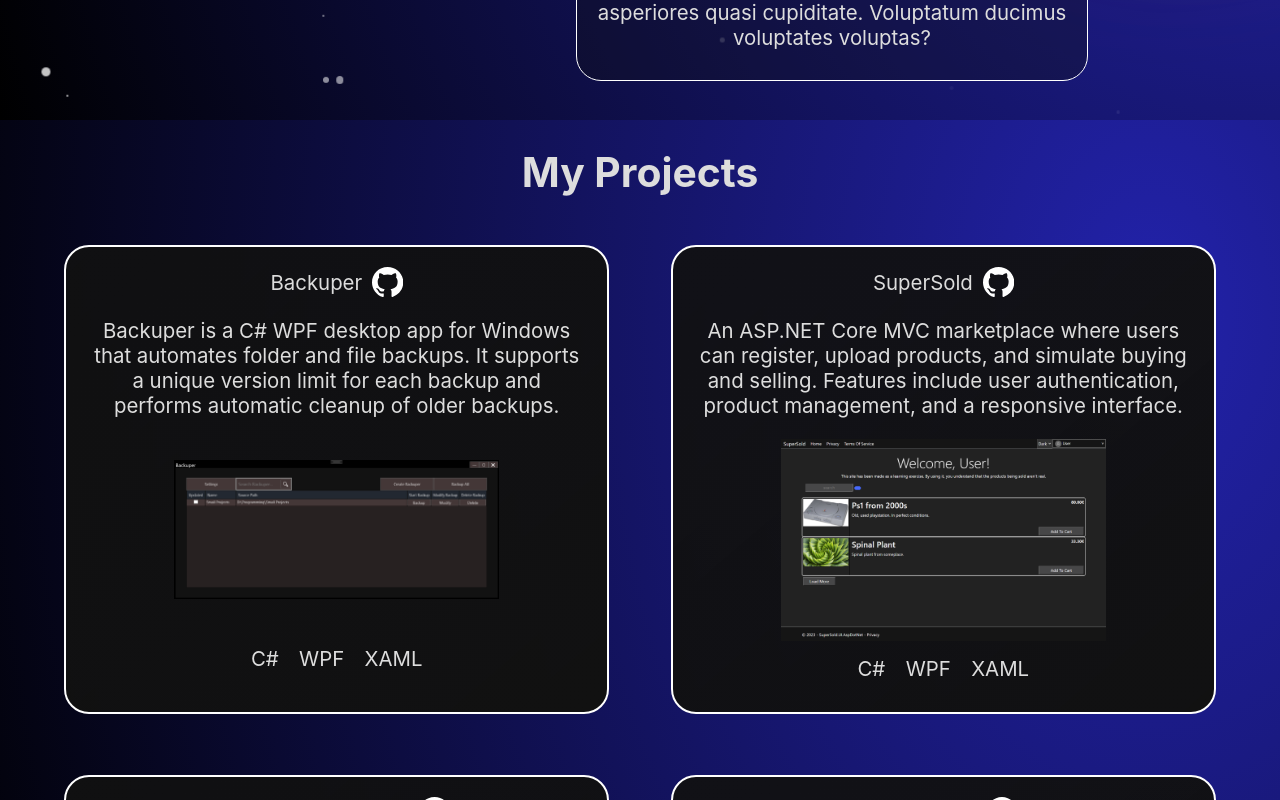
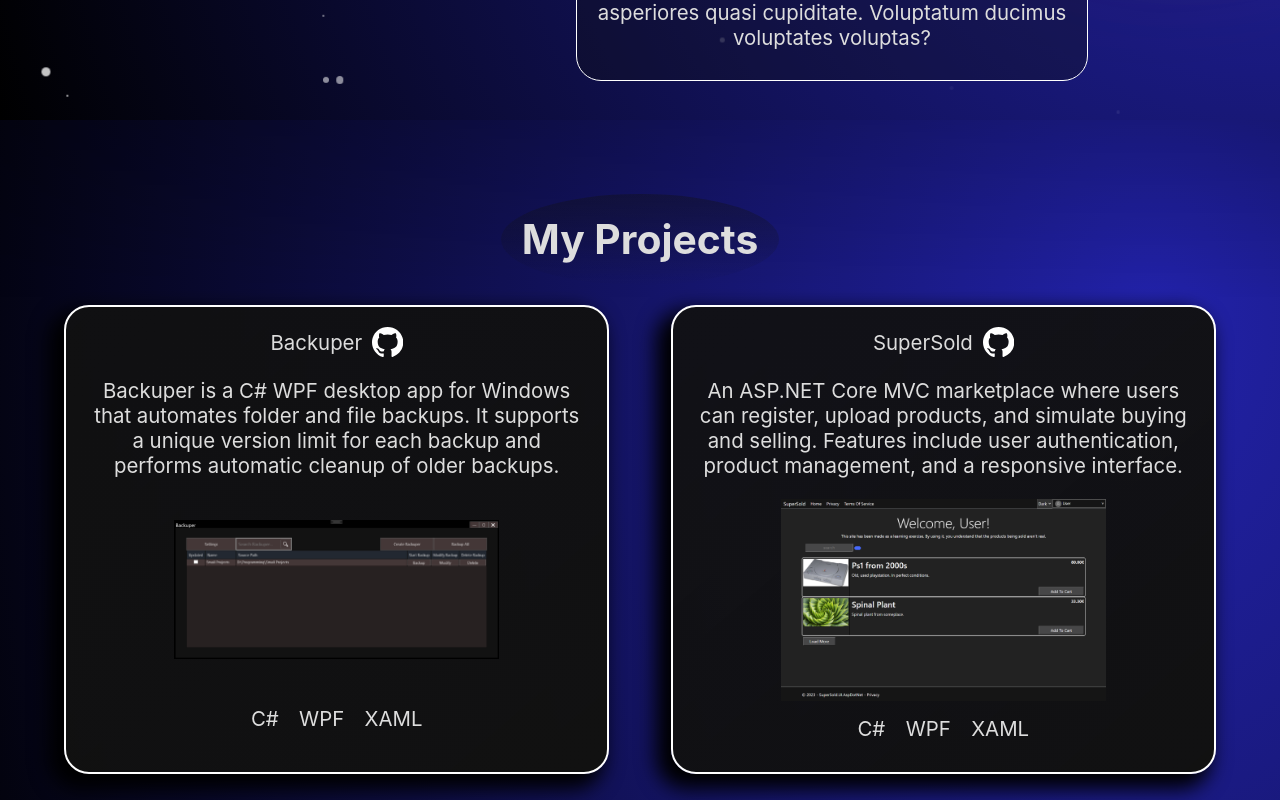
Before and after one commit to Faboid/portfolio, a React (Create React App) app: page / in a window 1280 px wide. Shown: the part 680-1480 px from the top of the page. Built offline with nearby package versions, Linux system fonts and the light colour scheme; the HTML template or start-up script is replaced by a standard one.

Commit message:
Added semi-transparent background for the "My Projects" header.

```diff
--- a/src/sections/Projects.css
+++ b/src/sections/Projects.css
@@ -1,9 +1,21 @@
 
 .projects {
+    background: linear-gradient(to bottom, #00000033, transparent 15%);
     min-height: 100vh;
+    padding-top: 5vh;
     display: flex;
     flex-direction: column;
     align-items: center;
+}
+
+.projects-section-title {
+    background: linear-gradient(to bottom, #11111166, transparent);
+    border-radius: 50%;
+    background-size: 500%;
+    padding: 1rem;
+    margin-bottom: 0;
+    font-size: 200%;
+    overflow:visible;
 }
 
 .projects-wrapper {
@@ -26,6 +38,8 @@
     grid-template-rows: auto auto auto;
     grid-auto-flow: row;
     grid-auto-rows: minmax(0, 1fr);
+
+    box-shadow: -10px 10px 20px 5px black;
 
 }
 
--- a/src/sections/Projects.js
+++ b/src/sections/Projects.js
@@ -8,7 +8,7 @@ export default function Projects() {
     return (
         <div id='projects' className="projects">
 
-            <h1>My Projects</h1>
+            <h2 className='projects-section-title'>My Projects</h2>
 
             <div className='projects-wrapper'>
                 {projects.map(item => {
```
